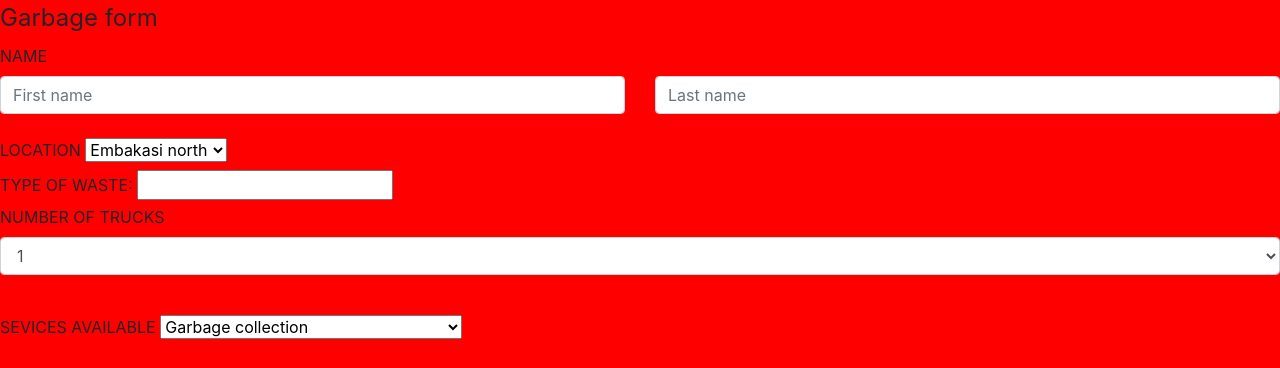
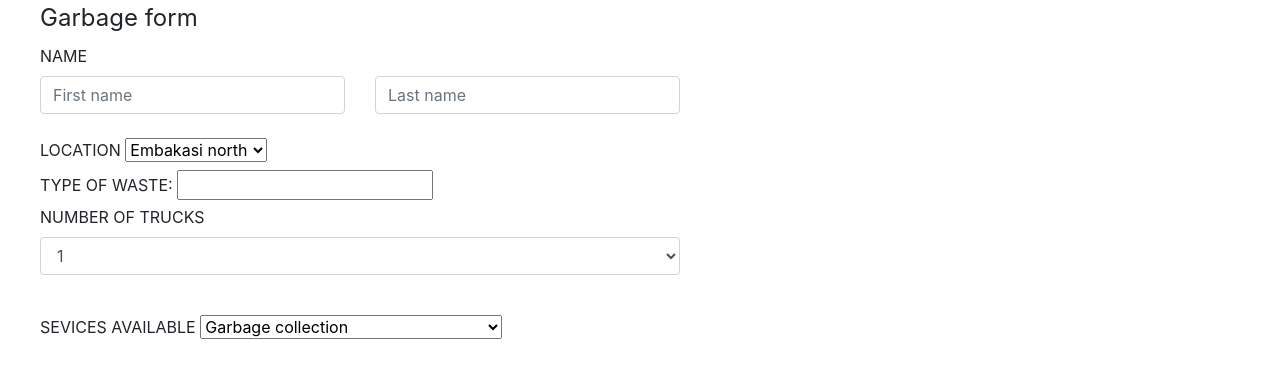
Before and after one commit to Chrispine-och/YARD--WASTE, a plain HTML site: page contacts.html in a window 1280 px wide. Shown: the top 368 px of the page. Drawn offline with nearby package versions, Linux system fonts and the light colour scheme.

Commit message:
added style on garbage

```diff
--- a/contacts.css
+++ b/contacts.css
@@ -1,3 +1,6 @@
 .garbage-form {
-    background: red;
+  width: 50%;
+  height: 40% !important;
+  margin-left: 40px;
+
 }
```
